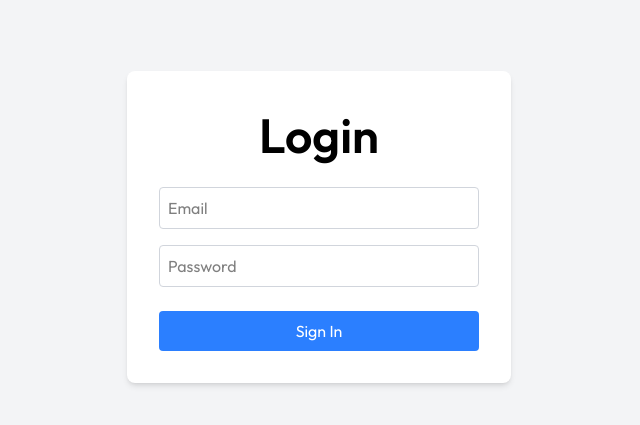
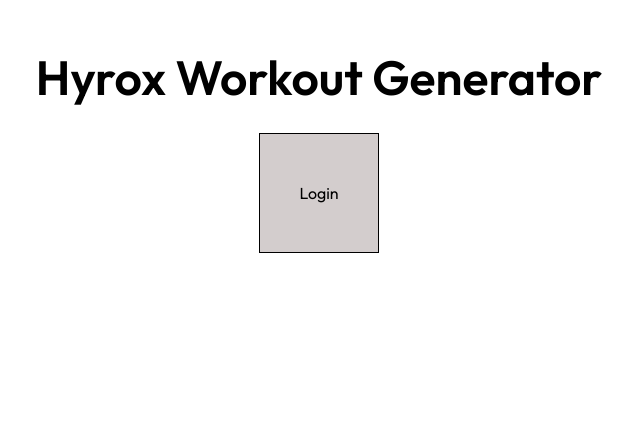
Before and after one commit to j-selo/hyrox-workout-app, a Next.js app: page / in a window 1280 px wide. Shown: the part 173-598 px from the top of the page, without its empty margins (321-961 px from the left). Built offline with nearby package versions, Linux system fonts and the light colour scheme.

Commit message:
new pages and design

```diff
--- /dev/null
+++ b/src/app/api/auth/route.tsx
@@ -0,0 +1 @@
+// Auth route
--- a/src/app/globals.css
+++ b/src/app/globals.css
@@ -29,7 +29,7 @@
   align-items: center;
 }
 
-.engine, .strength, .workout {
+.engine, .strength, .workout, .login {
   width: 120px;
   height: 120px;
   display: flex;
--- /dev/null
+++ b/src/app/login/page.tsx
@@ -0,0 +1,42 @@
+// app/login/page.tsx
+"use client"; // Must be a Client Component to handle form state
+
+import { useState } from 'react';
+
+export default function LoginPage() {
+  const [email, setEmail] = useState('');
+  const [password, setPassword] = useState('');
+
+  const handleSubmit = async (e: React.FormEvent) => {
+    e.preventDefault();
+    // Logic for authentication goes here
+    console.log("Logging in with:", { email, password });
+  };
+
+  return (
+    <div className="flex min-h-screen items-center justify-center bg-gray-100">
+      <form onSubmit={handleSubmit} className="p-8 bg-white shadow-md rounded-lg w-96">
+        <h1 className="text-2xl font-bold mb-6 text-center">Login</h1>
+        <input
+          type="email"
+          placeholder="Email"
+          className="w-full p-2 mb-4 border border-gray-300 rounded"
+          value={email}
+          onChange={(e) => setEmail(e.target.value)}
+          required
+        />
+        <input
+          type="password"
+          placeholder="Password"
+          className="w-full p-2 mb-6 border border-gray-300 rounded"
+          value={password}
+          onChange={(e) => setPassword(e.target.value)}
+          required
+        />
+        <button type="submit" className="w-full bg-blue-500 text-white p-2 rounded hover:bg-blue-600" onClick={() => window.location.href = '/home'}>
+          Sign In
+        </button>
+      </form>
+    </div>
+  );
+}
--- a/src/app/page.tsx
+++ b/src/app/page.tsx
@@ -1,42 +1,17 @@
-// app/login/page.tsx
-"use client"; // Must be a Client Component to handle form state
+"use client";
 
-import { useState } from 'react';
+import { Outfit } from "next/font/google";
 
-export default function LoginPage() {
-  const [email, setEmail] = useState('');
-  const [password, setPassword] = useState('');
+const outfitFont = Outfit({
+  subsets: ["latin"],
+  weight: ["400", "500", "600", "700"],
+});
 
-  const handleSubmit = async (e: React.FormEvent) => {
-    e.preventDefault();
-    // Logic for authentication goes here
-    console.log("Logging in with:", { email, password });
-  };
-
+export default function Page() {
   return (
-    <div className="flex min-h-screen items-center justify-center bg-gray-100">
-      <form onSubmit={handleSubmit} className="p-8 bg-white shadow-md rounded-lg w-96">
-        <h1 className="text-2xl font-bold mb-6 text-center">Login</h1>
-        <input
-          type="email"
-          placeholder="Email"
-          className="w-full p-2 mb-4 border border-gray-300 rounded"
-          value={email}
-          onChange={(e) => setEmail(e.target.value)}
-          required
-        />
-        <input
-          type="password"
-          placeholder="Password"
-          className="w-full p-2 mb-6 border border-gray-300 rounded"
-          value={password}
-          onChange={(e) => setPassword(e.target.value)}
-          required
-        />
-        <button type="submit" className="w-full bg-blue-500 text-white p-2 rounded hover:bg-blue-600">
-          Sign In
-        </button>
-      </form>
+    <div className="page-container">
+      <h1 style={{ fontFamily: outfitFont.style.fontFamily }}>Hyrox Workout Generator</h1>
+      <button type="button" className="login" onClick={() => window.location.href = '/login'}>Login</button>
     </div>
   );
 }
```
Also changed, not shown: src/app/workout-gen/page.tsx (renamed from src/app/home/page.tsx).
